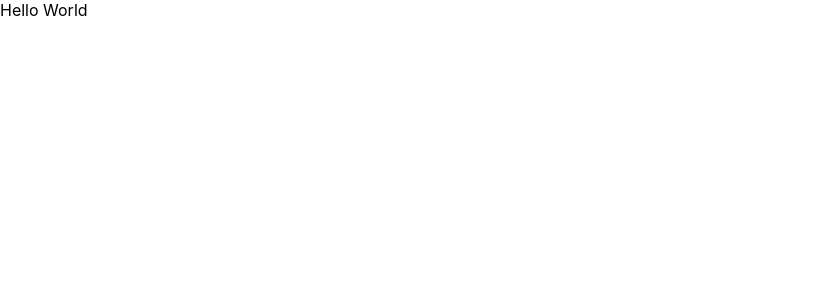
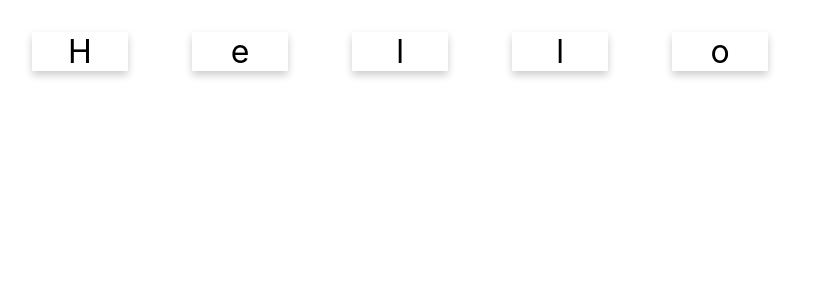
Before and after one commit to Ritthika/lab3SA03, a React (Create React App) app: page / in a window 1280 px wide. Shown: the top 300 px of the page, without its empty margins (0-833 px from the left). Built offline with nearby package versions, Linux system fonts and the light colour scheme.

Commit message:
part 4 commit

```diff
--- a/src/App.css
+++ b/src/App.css
@@ -0,0 +1,9 @@
+.card {
+    display: inline-block;
+    text-align: center;
+    width: 3em;
+    font-size: 2em;
+    box-shadow: 0 4px 8px 0 rgba(0,0,0,0.2);
+    margin: 1em;
+    user-select: none;
+   }
--- a/src/App.js
+++ b/src/App.js
@@ -1,9 +1,14 @@
 import React from 'react';
 import './App.css';
+import WordCard from './WordCard';
+
+  const word = "Hello";
   function App() {
     return (
       <div>
-    Hello World
+        {
+          <WordCard value={word}/>
+        }
       </div>
     );
   }
--- /dev/null
+++ b/src/CharacterCard.js
@@ -0,0 +1,7 @@
+import React from 'react';
+
+export default function CharacterCard(props) {
+ return (
+    <div className="card">{props.value} </div>
+ )
+}
--- /dev/null
+++ b/src/WordCard.js
@@ -0,0 +1,12 @@
+import React from 'react';
+import CharacterCard from './CharacterCard';
+
+export default function WordCard(props){
+    return (
+        <div>
+             {
+                Array.from(props.value).map((c, i) => <CharacterCard value={c} key={i}/>)
+            }
+        </div>
+    );
+}
```
Lines whose indentation alone changed are shown as unchanged.
